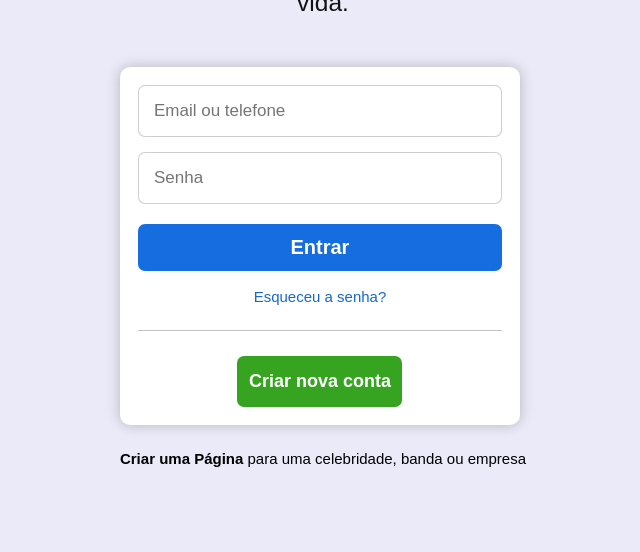
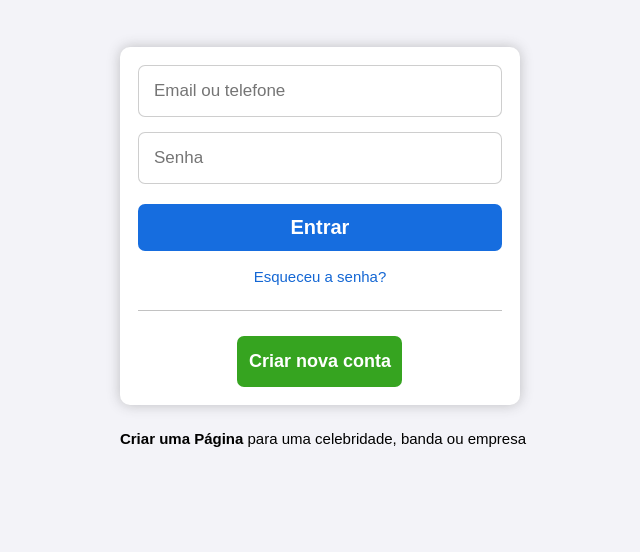
Before and after one commit to gerssivaldosantos/facebook-login-clone, a plain HTML site: page index.html in a window 1280 px wide. Shown: the part 248-800 px from the top of the page, without its empty margins (317-957 px from the left). Drawn offline with Linux system fonts and the light colour scheme.

Commit message:
padding and backgroud of body ajustment

```diff
--- a/style.css
+++ b/style.css
@@ -5,12 +5,12 @@
 }
 
 body {
-    background: #eaeaf8;
+    background: #f1f1f7d8;
     align-items: center;
     justify-content: center;
     display: flex;
     flex-direction: column;
-    padding: 40px;
+    padding: 20px;
 }
 
 header {
```
